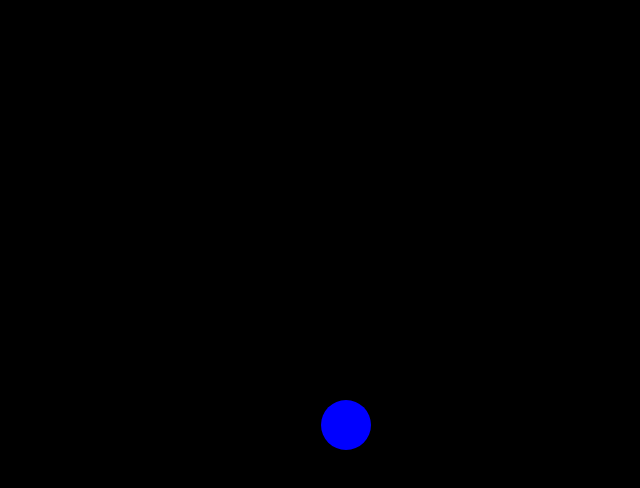
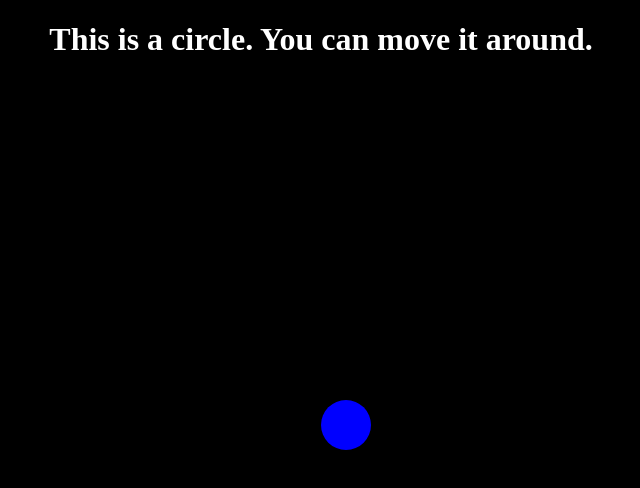
Before and after one commit to dorythecat/TriangulationDemo, a plain HTML site: page index.html in a window 1280 px wide. Shown: the whole page, without its empty margins (319-959 px from the left). Drawn offline with Linux system fonts and the light colour scheme.

Commit message:
Added some text

```diff
--- a/index.html
+++ b/index.html
@@ -9,6 +9,7 @@
     <script src="res/script.js" defer></script>
 </head>
 <body>
+    <h1 id="text">This is a circle. You can move it around.</h1>
     <div id="circle1" class="circle" style="top: 50%; left: 50%;"></div>
 </body>
 </html>
--- a/res/styles.css
+++ b/res/styles.css
@@ -1,5 +1,7 @@
 body {
     background-color: black;
+    color: white;
+    text-align: center;
 }
 
 .circle {
```
